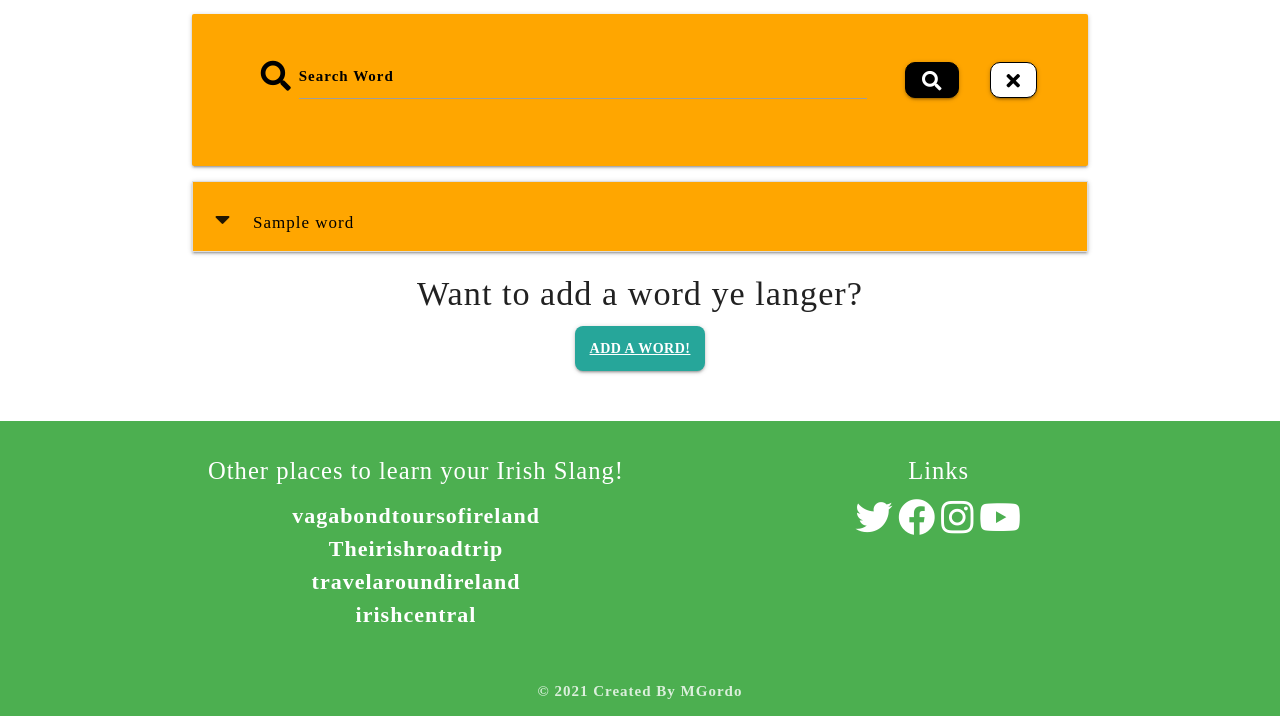
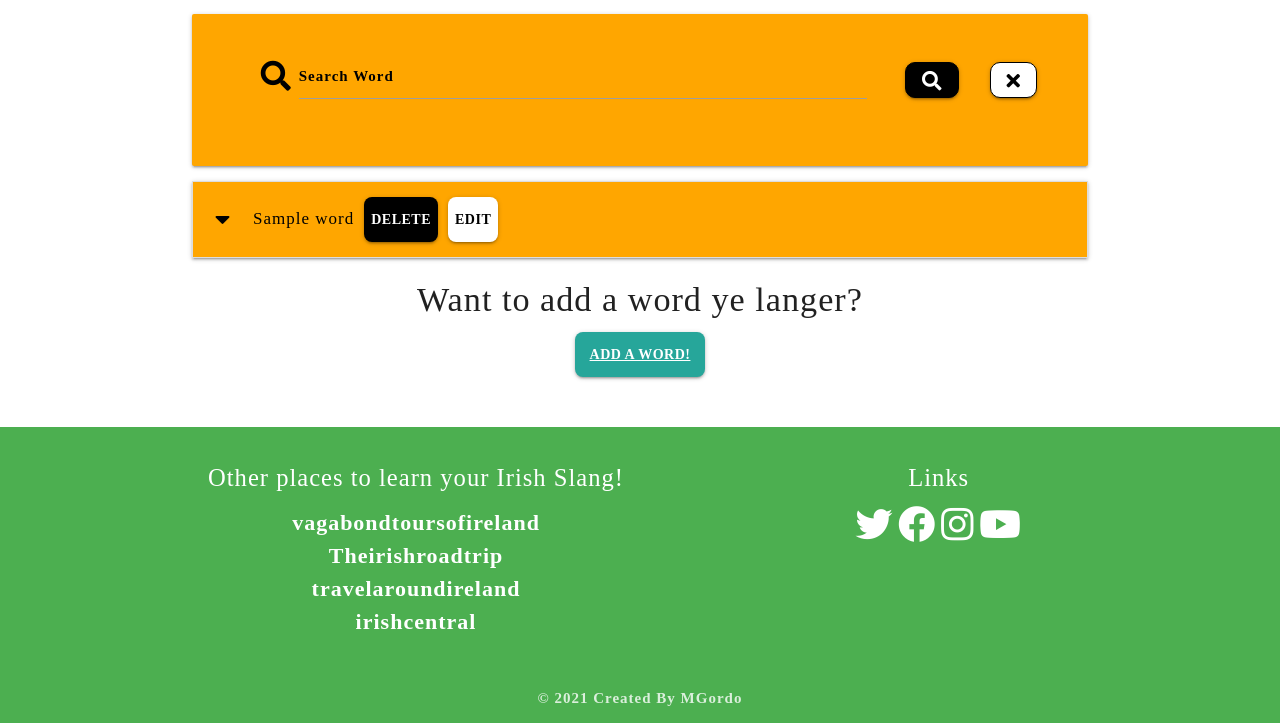
Before and after one commit to markgordon22/Dublin-slang, a Flask app: page /search in a window 1280 px wide. Shown: the part 182-905 px from the top of the page. Run offline with Flask 2, Linux system fonts and the light colour scheme; a database or web service that is not in the repository returns one stand-in record (values such as "Sample title"); some libraries are stand-ins or nearby versions; some web fonts are replaced.

Commit message:
pasted code from profile as code is identical

```diff
--- a/templates/get_words.html
+++ b/templates/get_words.html
@@ -22,15 +22,12 @@
 <ul class="collapsible">
   {% for word in words %}
     <li>
-    <div class="collapsible-header">
-      <div class="col s6">
-        <i class="fas fa-caret-down"></i><strong class="black-text">{{ word.word_name }}</strong>
-        {% if session.user|lower == word.created_by|lower or session.user == "admin" %}
+      <div class="collapsible-header white-text">
+        <i class="fas fa-caret-down black-text"></i><strong class="black-text">{{ word.word_name }}</strong>
         <a href="#modal-{{ word._id }}" class="btn-small black white-text modal-trigger">Delete</a>
-        <a href="{{ url_for('edit_word', word_id=word._id) }}" class="btn-small white black-text">Edit</a>
+        <a href="{{ url_for('edit_word', word_id=word._id) }}"
+          class="btn-small white black-text">Edit</a>
         {% include "partials/modals.html" %}
-        {% endif %}
-      </div>
       </div>
       <div class="collapsible-body orange lighten-4">
         <strong>Category: {{ word.category_name }}</strong>
```
Lines whose indentation alone changed are shown as unchanged.
